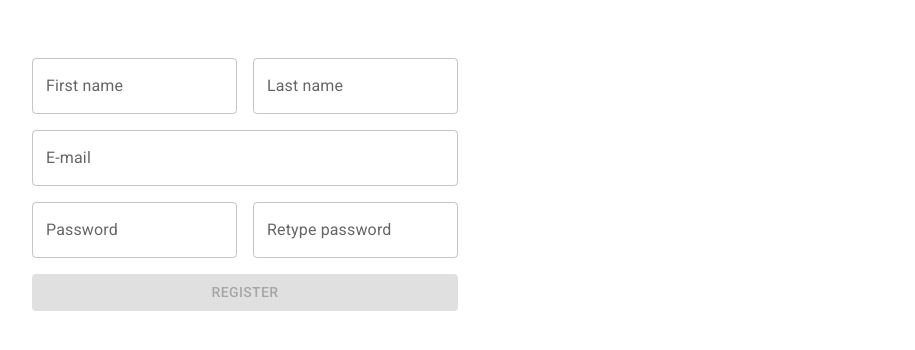
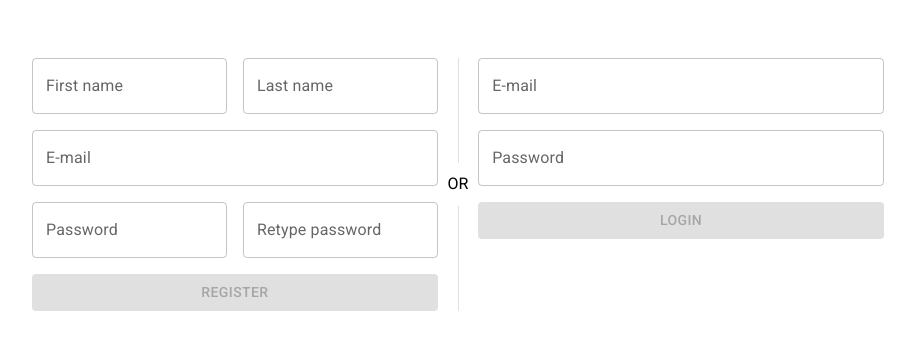
Before and after one commit to giriss/todos-next, a Next.js app: page / in a window 1280 px wide. Shown: the top 350 px of the page, without its empty margins (182-1097 px from the left). Built offline with nearby package versions, Linux system fonts and the light colour scheme.

Commit message:
Added login to home page

```diff
--- /dev/null
+++ b/src/components/Login/index.tsx
@@ -0,0 +1,90 @@
+import Grid from '@mui/material/Grid'
+import TextField, { type TextFieldProps } from '@mui/material/TextField'
+import LoadingButton from '@mui/lab/LoadingButton'
+import { type FC, useCallback } from 'react'
+import { Formik, type FormikProps } from 'formik'
+import validations from './validations'
+import { loginUser } from '@/requests/user'
+
+interface FormValues {
+  email: string
+  password: string
+}
+
+const initialValues: FormValues = {
+  email: '',
+  password: '',
+}
+
+const Login: FC = () => {
+  const submitCreateUser = useCallback(
+    async (credentials: FormValues) => await loginUser(credentials),
+    []
+  )
+
+  return (
+    <Formik
+      initialValues={initialValues}
+      validationSchema={validations}
+      onSubmit={submitCreateUser}
+    >
+      {props => <LoginForm {...props} />}
+    </Formik>
+  )
+}
+
+const LoginForm: FC<FormikProps<FormValues>> = ({
+  values,
+  errors,
+  touched,
+  isValid,
+  dirty,
+  isSubmitting,
+  handleChange,
+  handleBlur,
+  handleSubmit,
+}) => {
+  const generateInputFields = (
+    label: string,
+    name: keyof FormValues,
+    type: TextFieldProps['type'] = 'text'
+  ): TextFieldProps => ({
+    label,
+    name,
+    type,
+    value: values[name],
+    onChange: handleChange,
+    onBlur: handleBlur,
+    error: touched[name] && !!errors[name],
+    helperText: touched[name] && errors[name],
+    fullWidth: true,
+  })
+
+  return (
+    <form onSubmit={handleSubmit}>
+      <Grid container spacing={2}>
+        <Grid item xs={12}>
+          <TextField {...generateInputFields('E-mail', 'email')} />
+        </Grid>
+        <Grid item xs={12}>
+          <TextField
+            {...generateInputFields('Password', 'password', 'password')}
+          />
+        </Grid>
+        <Grid item xs={12}>
+          <LoadingButton
+            fullWidth
+            type="submit"
+            variant="contained"
+            disabled={!dirty || !isValid}
+            loading={isSubmitting}
+          >
+            Login
+          </LoadingButton>
+        </Grid>
+      </Grid>
+    </form>
+  )
+}
+
+export default Login
--- /dev/null
+++ b/src/components/Login/validations.ts
@@ -0,0 +1,8 @@
+import * as Yup from 'yup'
+
+const validations = Yup.object().shape({
+  email: Yup.string().trim().required().matches(/.@./),
+  password: Yup.string().required(),
+})
+
+export default validations
--- a/src/pages/index.tsx
+++ b/src/pages/index.tsx
@@ -1,14 +1,22 @@
+import Divider from '@mui/material/Divider'
+import Grid from '@mui/material/Grid'
+import Typography from '@mui/material/Typography'
+import Login from '@/components/Login'
 import Register from '@/components/Register'
 import HomeLayout from '@/layouts/HomeLayout'
 import type { NextPageWithLayout } from '@/pages/_app'
-import { Grid } from '@mui/material'
 
 const Index: NextPageWithLayout = () => (
   <Grid container>
-    <Grid item xs={6}>
+    <Grid item xs>
       <Register />
     </Grid>
-    <Grid item xs={6}></Grid>
+    <Divider flexItem orientation="vertical">
+      <Typography variant="body1">OR</Typography>
+    </Divider>
+    <Grid item xs>
+      <Login />
+    </Grid>
   </Grid>
 )
 
--- a/src/requests/user.ts
+++ b/src/requests/user.ts
@@ -14,3 +14,13 @@ export const createUser = async (user: User): Promise<User> => {
   const { data } = await Axios.post<User>(`${ENDPOINT}/users`, user)
   return data
 }
+
+export const loginUser = async (credentials: {
+  email: string
+  password: string
+}): Promise<User> => {
+  const { data } = await Axios.get<User>(`${ENDPOINT}/users/login`, {
+    params: credentials,
+  })
+  return data
+}
```
